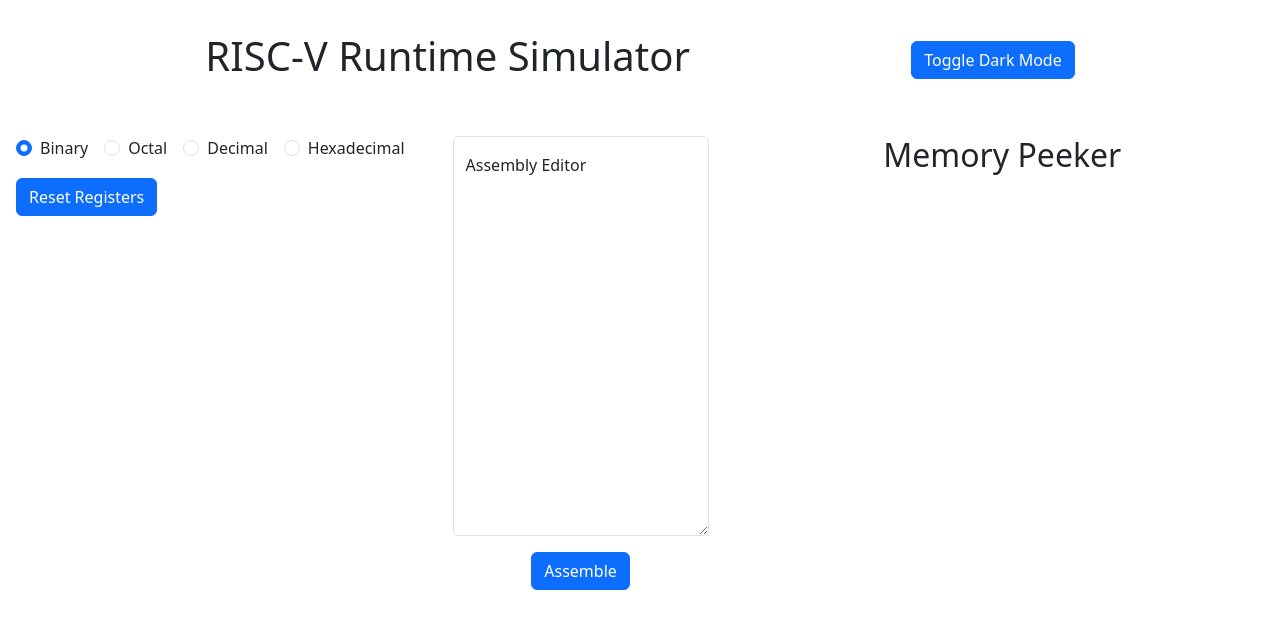
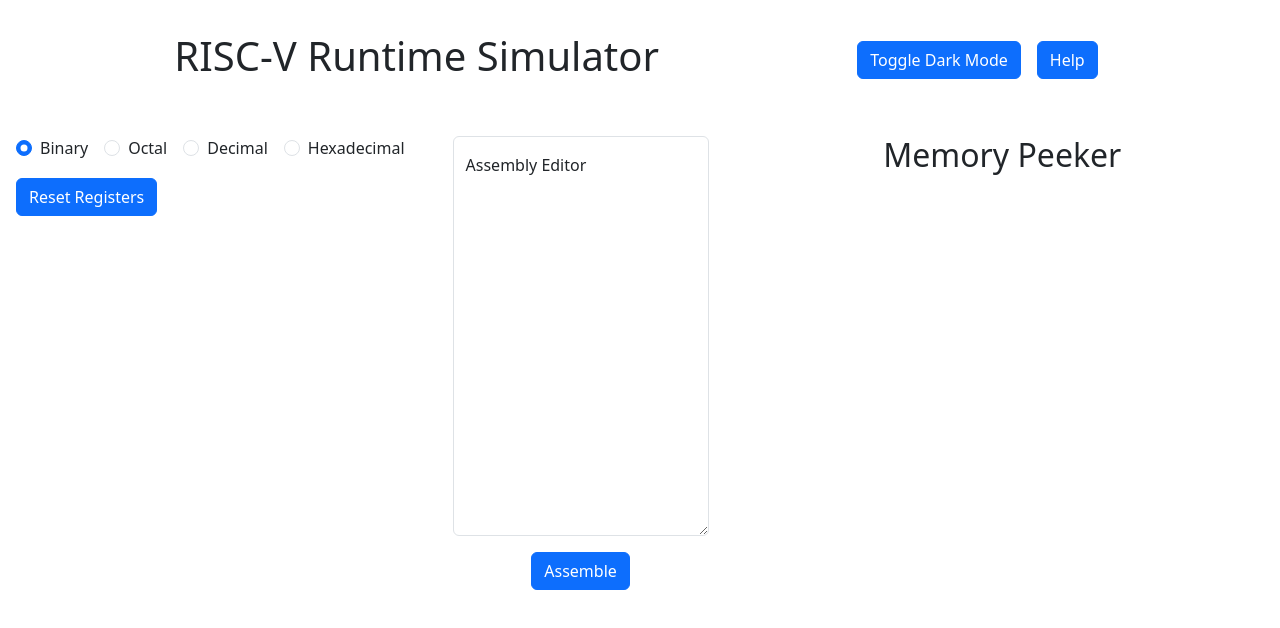
Before and after one commit to ZaraPhu/riscv-runtime-simulator, a website with bundled scripts: page src/index.html in a window 1280 px wide. Built offline with nearby package versions, Linux system fonts and the light colour scheme.

```diff
--- a/src/index.html
+++ b/src/index.html
@@ -28,9 +28,10 @@
                 RISC-V Runtime Simulator
             </h1>
             <nav id="primary-nav" class="navbar p-3">
-                <button id="toggle-dark-mode" class="btn btn-primary">
+                <button id="toggle-dark-mode" class="btn btn-primary mx-2">
                     Toggle Dark Mode
                 </button>
+                <a class="btn btn-primary mx-2" target="_blank" href="https://github.com/ZaraPhu/riscv-runtime-simulator" role="button">Help</a>
             </nav>
         </header>
         <main
```
